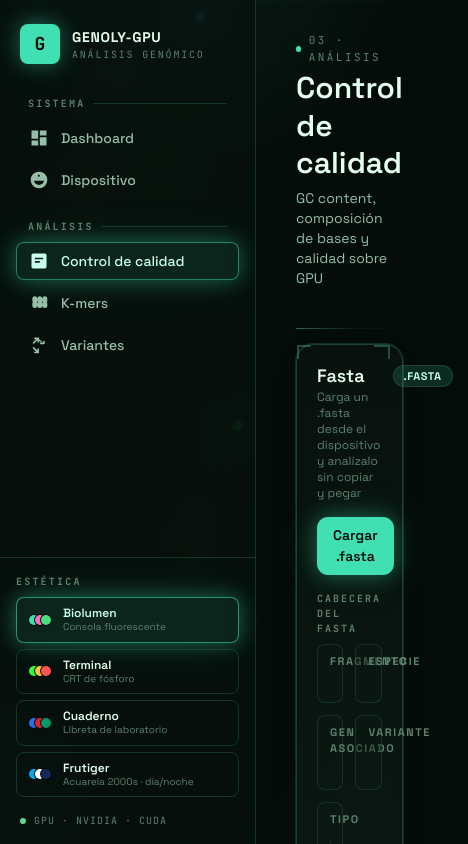
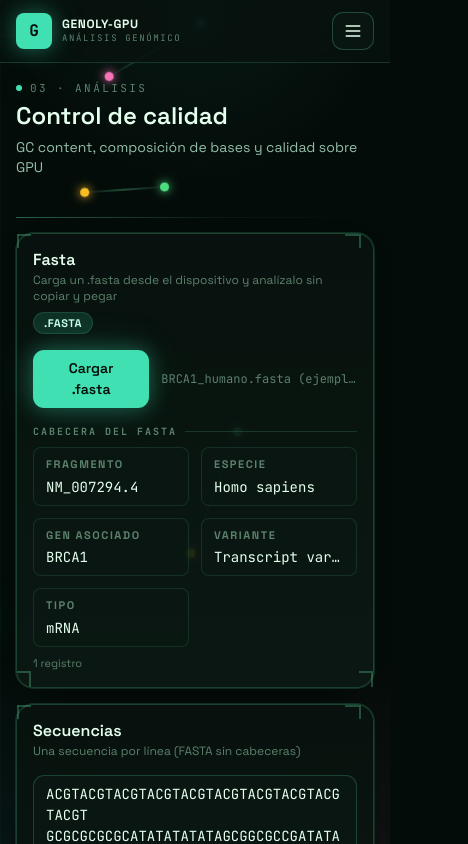
Before and after one commit to beoasaver-boop/Genoly-GPU, a React (Vite) app in the folder ui/frontend/: page /qc in a window 390 px wide. Shown: the top 844 px of the page, 468 px wide, since content can reach past the window. Built offline with nearby package versions, Linux system fonts and the light colour scheme.

Commit message:
Hace la interfaz responsive para dispositivos móviles

```diff
--- a/ui/frontend/src/components/Layout.jsx
+++ b/ui/frontend/src/components/Layout.jsx
@@ -1,3 +1,4 @@
+import { useState } from 'react'
 import { NavLink } from 'react-router-dom'
 import { ThemeSwitcher, DayNightToggle } from '../themes.jsx'
 import DnaBackdrop from './DnaBackdrop.jsx'
@@ -21,11 +22,12 @@ const groups = [
   },
 ]
 
-function NavItem({ item }) {
+function NavItem({ item, onNavigate }) {
   return (
     <NavLink
       to={item.to}
       end={item.to === '/'}
+      onClick={onNavigate}
       className={({ isActive }) =>
         `group flex items-center gap-3 rounded-lg border px-3 py-2 text-sm font-medium transition-all ${
           isActive
@@ -43,6 +45,10 @@ function NavItem({ item }) {
 }
 
 export default function Layout({ children }) {
+  const [menuOpen, setMenuOpen] = useState(false)
+
+  const closeMenu = () => setMenuOpen(false)
+
   return (
     <div className="relative flex min-h-screen">
       <DnaBackdrop />
@@ -51,12 +57,50 @@ export default function Layout({ children }) {
       <div className="crt-band" aria-hidden="true" />
       <DayNightToggle />
 
-      <aside className="fixed inset-y-0 left-0 z-20 flex w-64 flex-col border-r border-line/40 bg-panel/70 backdrop-blur-xl">
+      <header className="fixed inset-x-0 top-0 z-30 flex items-center justify-between border-b border-line/40 bg-panel/80 px-4 py-3 backdrop-blur-xl lg:hidden">
+        <div className="flex items-center gap-2.5">
+          <div className="flex h-9 w-9 items-center justify-center rounded-lg bg-accent font-mono text-base font-bold text-on-accent shadow-glow">
+            G
+          </div>
+          <div>
+            <div className="font-display text-xs font-bold uppercase tracking-wider text-ink">
+              Genoly-GPU
+            </div>
+            <div className="font-mono text-[9px] uppercase tracking-[0.18em] text-ink-faint">
+              Análisis genómico
+            </div>
+          </div>
+        </div>
+        <button
+          type="button"
+          onClick={() => setMenuOpen(true)}
+          aria-label="Abrir menú"
+          className="btn-ghost !px-2.5"
+        >
+          <svg viewBox="0 0 24 24" className="h-5 w-5" fill="none" stroke="currentColor" strokeWidth="2" strokeLinecap="round" aria-hidden="true">
+            <path d="M4 6h16M4 12h16M4 18h16" />
+          </svg>
+        </button>
+      </header>
+
+      {menuOpen && (
+        <div
+          className="fixed inset-0 z-40 bg-black/60 backdrop-blur-sm lg:hidden"
+          onClick={closeMenu}
+          aria-hidden="true"
+        />
+      )}
+
+      <aside
+        className={`fixed inset-y-0 left-0 z-50 flex w-64 flex-col border-r border-line/40 bg-panel/95 backdrop-blur-xl transition-transform duration-200 lg:translate-x-0 lg:bg-panel/70 ${
+          menuOpen ? 'translate-x-0' : '-translate-x-full'
+        }`}
+      >
         <div className="flex items-center gap-3 px-5 py-6">
           <div className="flex h-10 w-10 items-center justify-center rounded-lg bg-accent font-mono text-lg font-bold text-on-accent shadow-glow">
             G
           </div>
-          <div>
+          <div className="flex-1">
             <div className="font-display text-sm font-bold uppercase tracking-wider text-ink">
               Genoly-GPU
             </div>
@@ -64,6 +108,16 @@ export default function Layout({ children }) {
               Análisis genómico
             </div>
           </div>
+          <button
+            type="button"
+            onClick={closeMenu}
+            aria-label="Cerrar menú"
+            className="btn-ghost !px-2 lg:hidden"
+          >
+            <svg viewBox="0 0 24 24" className="h-4 w-4" fill="none" stroke="currentColor" strokeWidth="2" strokeLinecap="round" aria-hidden="true">
+              <path d="M6 6l12 12M18 6L6 18" />
+            </svg>
+          </button>
         </div>
 
         <nav className="flex-1 space-y-5 overflow-y-auto px-4 py-2">
@@ -77,7 +131,7 @@ export default function Layout({ children }) {
               </div>
               <div className="space-y-1">
                 {g.items.map((item) => (
-                  <NavItem key={item.to} item={item} />
+                  <NavItem key={item.to} item={item} onNavigate={closeMenu} />
                 ))}
               </div>
             </div>
@@ -98,7 +152,9 @@ export default function Layout({ children }) {
         </div>
       </aside>
 
-      <main className="relative z-10 ml-64 flex-1 px-10 py-8">{children}</main>
+      <main className="relative z-10 flex-1 px-4 pb-10 pt-20 sm:px-6 lg:ml-64 lg:px-10 lg:py-8">
+        {children}
+      </main>
     </div>
   )
 }
--- a/ui/frontend/src/components/ui.jsx
+++ b/ui/frontend/src/components/ui.jsx
@@ -1,11 +1,11 @@
 export function Card({ title, subtitle, actions, children, className = '' }) {
   return (
-    <section className={`card p-5 ${className}`}>
+    <section className={`card p-4 sm:p-5 ${className}`}>
       {(title || actions) && (
-        <header className="mb-4 flex items-start justify-between gap-3">
-          <div>
+        <header className="mb-4 flex flex-col gap-2 sm:flex-row sm:items-start sm:justify-between sm:gap-3">
+          <div className="min-w-0">
             {title && (
-              <h2 className="font-display text-lg font-semibold leading-tight text-ink">
+              <h2 className="font-display text-base font-semibold leading-tight text-ink sm:text-lg">
                 {title}
               </h2>
             )}
@@ -13,7 +13,7 @@ export function Card({ title, subtitle, actions, children, className = '' }) {
               <p className="mt-0.5 text-xs text-ink-faint">{subtitle}</p>
             )}
           </div>
-          {actions && <div className="flex shrink-0 gap-2">{actions}</div>}
+          {actions && <div className="flex shrink-0 flex-wrap gap-2">{actions}</div>}
         </header>
       )}
       {children}
@@ -24,23 +24,23 @@ export function Card({ title, subtitle, actions, children, className = '' }) {
 export function StatCard({ label, value, hint, accent = false }) {
   return (
     <div
-      className={`card flex flex-col justify-between p-4 ${
+      className={`card flex min-w-0 flex-col justify-between p-3 sm:p-4 ${
         accent
           ? 'border-accent/50 bg-accent/10 shadow-glow'
           : ''
       }`}
     >
-      <span className="text-[11px] font-bold uppercase tracking-[0.14em] text-ink-faint">
+      <span className="truncate text-[10px] font-bold uppercase tracking-[0.14em] text-ink-faint sm:text-[11px]">
         {label}
       </span>
       <span
-        className={`mt-1 font-display text-2xl font-semibold leading-none ${
+        className={`mt-1 truncate font-display text-lg font-semibold leading-none sm:text-2xl ${
           accent ? 'text-accent-glow' : 'text-ink'
         }`}
       >
         {value}
       </span>
-      {hint && <span className="mt-2 text-xs text-ink-faint">{hint}</span>}
+      {hint && <span className="mt-2 truncate text-[11px] text-ink-faint sm:text-xs">{hint}</span>}
     </div>
   )
 }
@@ -77,18 +77,18 @@ export function Bar({ value, color = 'bg-accent', glow = false }) {
 
 export function PageHeader({ index, title, subtitle, actions }) {
   return (
-    <header className="page-header flex items-end justify-between gap-4 pb-6">
-      <div>
+    <header className="page-header flex flex-col gap-3 pb-6 sm:flex-row sm:items-end sm:justify-between sm:gap-4">
+      <div className="min-w-0">
         <div className="mb-1 flex items-center gap-2 font-mono text-[11px] uppercase tracking-[0.22em] text-ink-faint">
           <span className="inline-block h-1.5 w-1.5 rounded-full bg-accent shadow-glow" />
           {index}
         </div>
-        <h1 className="font-display text-3xl font-semibold leading-tight text-ink sm:text-4xl">
+        <h1 className="font-display text-2xl font-semibold leading-tight text-ink sm:text-3xl lg:text-4xl">
           {title}
         </h1>
         {subtitle && <p className="mt-1.5 text-sm text-ink-dim">{subtitle}</p>}
       </div>
-      {actions && <div className="flex shrink-0 gap-2">{actions}</div>}
+      {actions && <div className="flex shrink-0 flex-wrap gap-2">{actions}</div>}
     </header>
   )
 }
--- a/ui/frontend/src/pages/Kmer.jsx
+++ b/ui/frontend/src/pages/Kmer.jsx
@@ -120,7 +120,8 @@ export default function Kmer() {
                 subtitle="Los más frecuentes"
                 actions={<Badge tone="accent">k={result.k}</Badge>}
               >
-                <table className="table-base">
+                <div className="overflow-x-auto">
+                  <table className="table-base min-w-[26rem]">
                     <thead>
                       <tr>
                         <th>#</th>
@@ -138,6 +139,7 @@ export default function Kmer() {
                       ))}
                     </tbody>
                   </table>
+                </div>
               </Card>
 
               <Card title="Espectro k-mer" subtitle="Distribución de multiplicidades">
--- a/ui/frontend/src/pages/Variants.jsx
+++ b/ui/frontend/src/pages/Variants.jsx
@@ -143,7 +143,8 @@ export default function Variants() {
                     No se detectaron variantes con los umbrales actuales.
                   </p>
                 ) : (
-                  <table className="table-base">
+                  <div className="overflow-x-auto">
+                    <table className="table-base min-w-[30rem]">
                       <thead>
                         <tr>
                           <th>Pos</th>
@@ -169,6 +170,7 @@ export default function Variants() {
                         ))}
                       </tbody>
                     </table>
+                  </div>
                 )}
               </Card>
             </>
```
Lines whose indentation alone changed are shown as unchanged.
